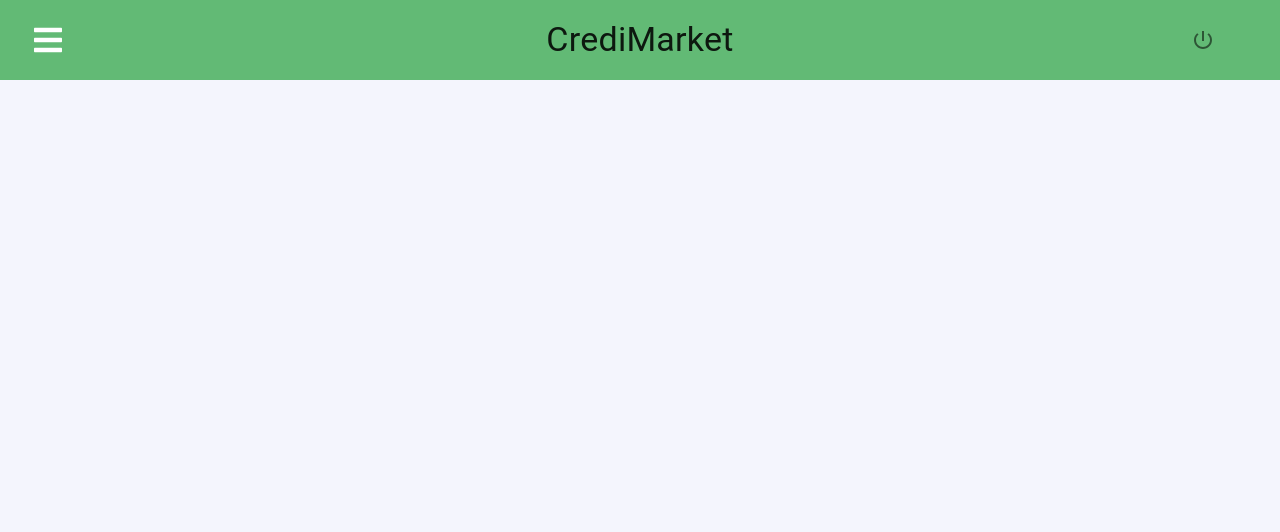
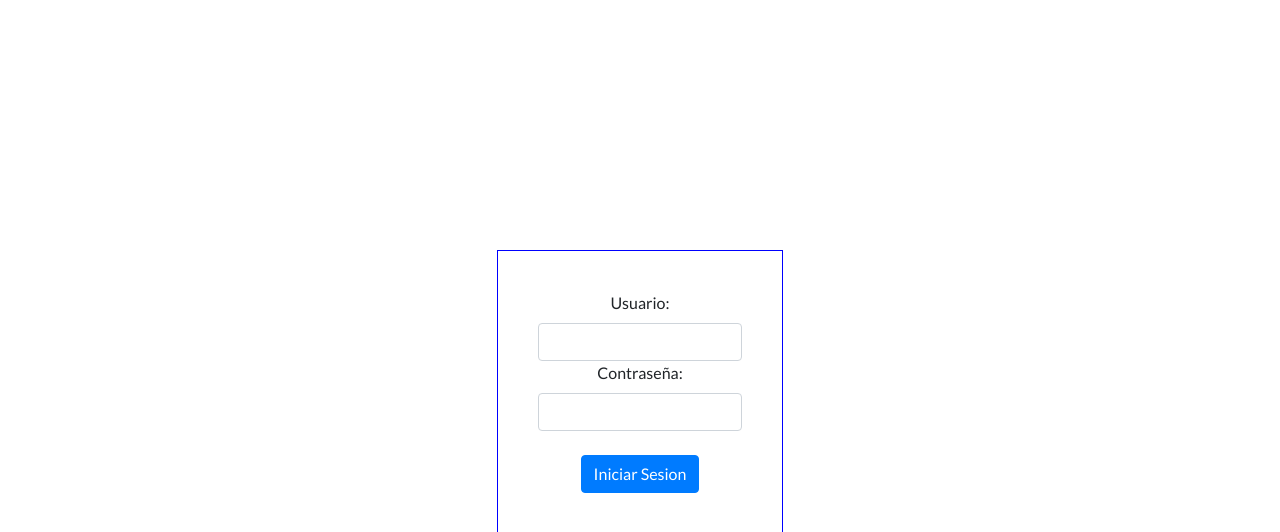
Before and after one commit to obed-herrera/cmproduction, a React (Create React App) app: page / in a window 1280 px wide. Shown: the top 532 px of the page. Built offline with nearby package versions, Linux system fonts and the light colour scheme.

Commit message:
Se cambio el inicio de la app

```diff
--- a/src/index.js
+++ b/src/index.js
@@ -2,11 +2,12 @@ import React from 'react';
 import ReactDOM from 'react-dom';
 import './index.css';
 import App from './App/App';
+import Login from './pages/Login/Login';
 import reportWebVitals from './reportWebVitals';
 
 ReactDOM.render(
 
-    <App />,
+    <Login />,
 
   document.getElementById('root')
 );
```
